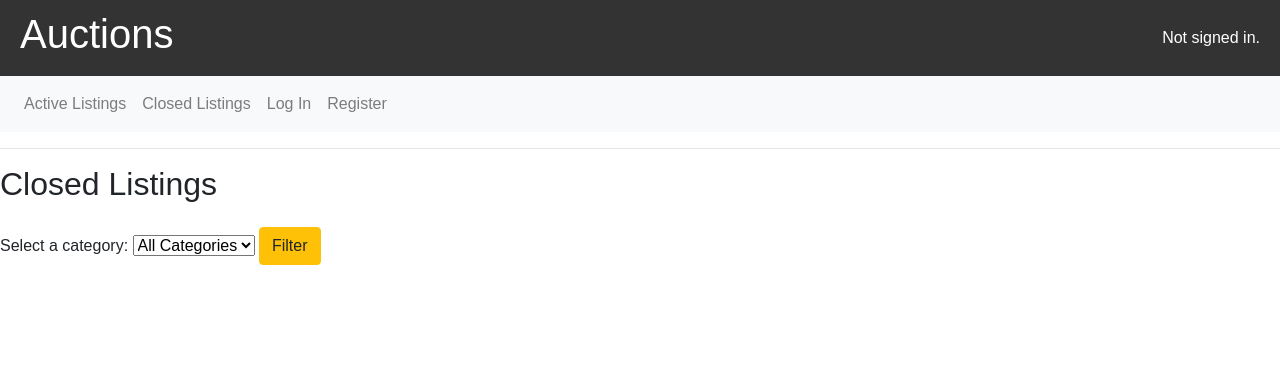
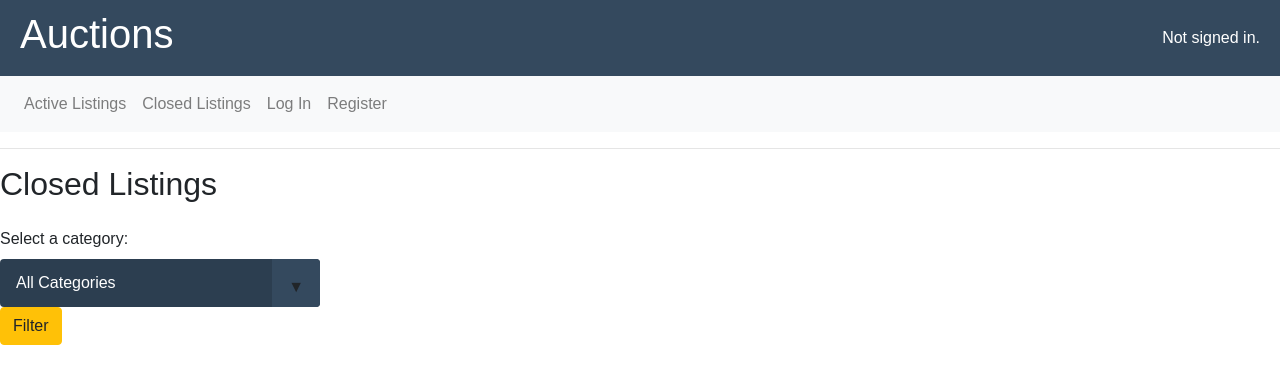
Before and after one commit to FakirHerif/commerce-project, a Django app: page /closed_listings in a window 1280 px wide. Shown: the top 384 px of the page. Run offline with Django 3.2, Linux system fonts and the light colour scheme; data comes from the database, SQL or seed files in the repository; some libraries are stand-ins or nearby versions.

Commit message:
some style changes

```diff
--- a/auctions/static/auctions/styles.css
+++ b/auctions/static/auctions/styles.css
@@ -1,7 +1,6 @@
 body {
     padding: 10px;
 }
-
 
 /* Temel stil düzenlemeleri */
 body {
@@ -11,7 +10,7 @@ body {
 }
 
 .header {
-    background-color: #333;
+    background-color: #34495e;
     color: white;
     display: flex;
     align-items: center;
@@ -47,3 +46,57 @@ body {
 .nav-links a:hover {
     color: #ff9900; /* Vurgu rengi */
 }
+
+
+
+
+
+
+
+:root {
+    --gray: #34495e;
+    --darkgray: #2c3e50;
+  }
+
+  select {
+    /* Reset Select */
+    appearance: none;
+    outline: 0;
+    border: 0;
+    box-shadow: none;
+    /* Personalize */
+    flex: 1;
+    padding: 0 1em;
+    color: #fff;
+    background-color: var(--darkgray);
+    background-image: none;
+    cursor: pointer;
+  }
+  /* Remove IE arrow */
+  select::-ms-expand {
+    display: none;
+  }
+  /* Custom Select wrapper */
+  .select {
+    position: relative;
+    display: flex;
+    width: 20em;
+    height: 3em;
+    border-radius: .25em;
+    overflow: hidden;
+  }
+  /* Arrow */
+  .select::after {
+    content: '\25BC';
+    position: absolute;
+    top: 0;
+    right: 0;
+    padding: 1em;
+    background-color: #34495e;
+    transition: .25s all ease;
+    pointer-events: none;
+  }
+  /* Transition */
+  .select:hover::after {
+    color: #f39c12;
+  }
--- a/auctions/templates/auctions/closed_listings.html
+++ b/auctions/templates/auctions/closed_listings.html
@@ -5,12 +5,14 @@
 
     <form action="{% url 'closed_listings' %}" method="GET" class="my-4">
       <label for="category">Select a category:</label>
+      <div class="select">
       <select name="category" id="category">
           <option value="" {% if not selected_category %}selected{% endif %}>All Categories</option>
           {% for category in categories %}
               <option value="{{ category.categoryName }}" {% if selected_category == category.categoryName %}selected{% endif %}>{{ category.categoryName }}</option>
           {% endfor %}
       </select>
+    </div>
       <button type="submit" class="btn btn-warning">Filter</button>
   </form>
 
--- a/auctions/templates/auctions/index.html
+++ b/auctions/templates/auctions/index.html
@@ -5,12 +5,14 @@
     <form action="{% url 'viewCategory' %}" method="POST" class="my-4">
         {% csrf_token %}
         <label for="category">Select Category:</label>
+    <div class="select">
         <select class="category" name="category" id="category">
             <option value="" {% if not selected_category %}selected{% endif %}>All Categories</option>
             {% for category in categories %}
                 <option value="{{ category.categoryName }}" {% if selected_category == category.categoryName %}selected{% endif %}>{{ category.categoryName }}</option>
             {% endfor %}
         </select>
+    </div>
         <button type="submit" class="btn btn-warning">Filter</button>
     </form>
 
```
